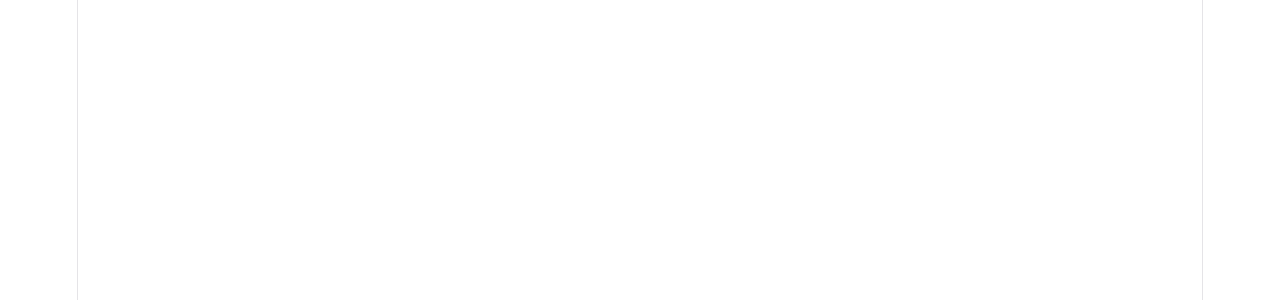
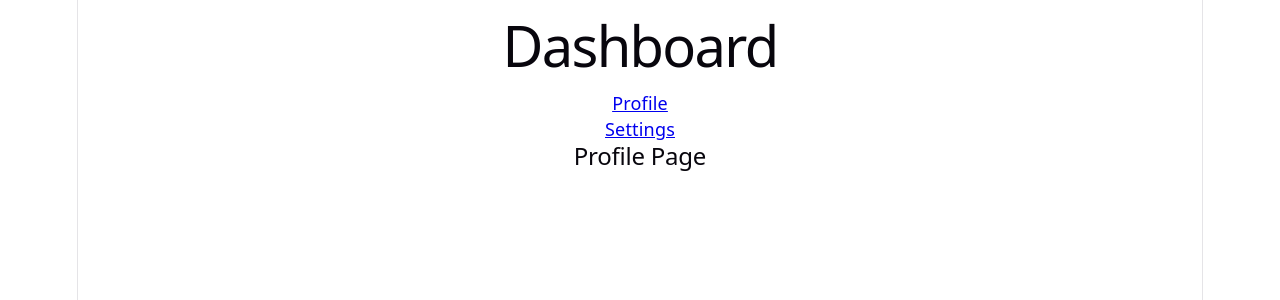
Before and after one commit to Ishaan2006-ishu/react-learning, a React (Vite) app: page /dashboard/profile in a window 1280 px wide. Before the commit this address had no page. Shown: the top 300 px of the page. Built offline with nearby package versions, Linux system fonts and the light colour scheme.

Commit message:
learn React nested routes

```diff
--- a/src/App.jsx
+++ b/src/App.jsx
@@ -434,6 +434,9 @@ import { BrowserRouter, Routes,Route } from "react-router-dom";
 import Login from "./pages/Login";
 import Dashboard from "./pages/Dashboard";
 import PrivateRoute from "./components/PrivateRoute";
+import Profile from "./pages/Profile";
+import Settings from "./pages/Settings";
+
 
 function App(){
     const [isAuthenticated,setIsAuthneticated]=useState(true);
@@ -449,7 +452,13 @@ function App(){
                     <Route
                         path="/dashboard"
                         element={<Dashboard />}
-                    />
+                    >
+                        <Route
+                            path="profile"
+                            element={<Profile />}
+                        />
+                        <Route path="settings" element={Settings} />
+                    </Route>
 
                 </Route>
 
--- a/src/pages/Dashboard.jsx
+++ b/src/pages/Dashboard.jsx
@@ -1,10 +1,23 @@
-function Dashboard(){
-    return(
+import { Outlet, Link } from "react-router-dom";
+
+function Dashboard() {
+    return (
         <div>
-            <h1>
-                Dashboard Page
-            </h1>
+            <h1>Dashboard</h1>
+
+            <Link to="/dashboard/profile">
+                Profile
+            </Link>
+
+            <br />
+
+            <Link to="/dashboard/settings">
+                Settings
+            </Link>
+
+            <Outlet />
         </div>
-    )
+    );
 }
+
 export default Dashboard;
--- /dev/null
+++ b/src/pages/Profile.jsx
@@ -0,0 +1,5 @@
+function Profile() {
+    return <h2>Profile Page</h2>;
+}
+
+export default Profile;
--- /dev/null
+++ b/src/pages/Settings.jsx
@@ -0,0 +1,5 @@
+function Settings() {
+    return <h2>Settings Page</h2>;
+}
+
+export default Settings;
```
